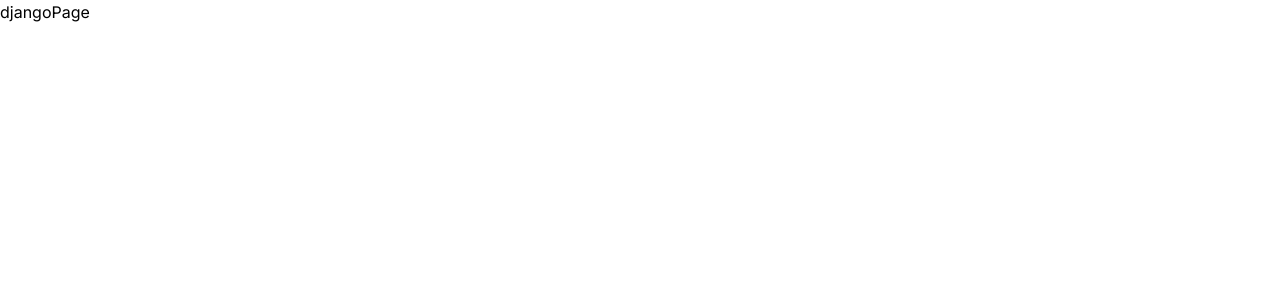
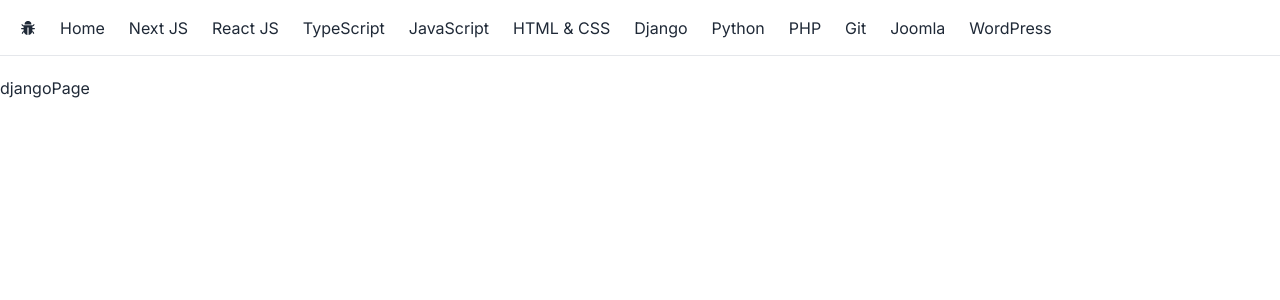
Before and after one commit to Sanzi87/nextdev-blog, a Next.js app: page /django in a window 1280 px wide. Shown: the top 300 px of the page. Built offline with nearby package versions, Linux system fonts and the light colour scheme.

Commit message:
Create pages

```diff
--- /dev/null
+++ b/app/NavBar.tsx
@@ -0,0 +1,47 @@
+'use client';
+import Link from 'next/link';
+import { usePathname } from 'next/navigation';
+import React from 'react';
+import { AiFillBug } from 'react-icons/ai';
+import classnames from 'classnames';
+
+const NavBar = () => {
+  const currentPath = usePathname();
+  const links = [
+    { label: 'Home', href: '/' },
+    { label: 'Next JS', href: '/next-js' },
+    { label: 'React JS', href: '/react-js' },
+    { label: 'TypeScript', href: '/typescript' },
+    { label: 'JavaScript', href: '/javascript' },
+    { label: 'HTML & CSS', href: '/html-css' },
+    { label: 'Django', href: '/django' },
+    { label: 'Python', href: '/python' },
+    { label: 'PHP', href: '/php' },
+    { label: 'Git', href: '/git' },
+    { label: 'Joomla', href: '/joomla' },
+    { label: 'WordPress', href: '/wordpress' },
+  ];
+  return (
+    <nav className='flex space-x-6 border-b mb-5 px-5 h-14 items-center'>
+      <Link href='/'>
+        <AiFillBug />
+      </Link>
+      <ul className='navbar-links flex space-x-6'>
+        {links.map((link) => (
+          <Link
+            key={link.href}
+            className={classnames({
+              'active-link': link.href === currentPath,
+              'transition-colors': true,
+            })}
+            href={link.href}
+          >
+            {link.label}
+          </Link>
+        ))}
+      </ul>
+    </nav>
+  );
+};
+
+export default NavBar;
--- a/app/layout.tsx
+++ b/app/layout.tsx
@@ -1,22 +1,26 @@
-import './globals.css'
-import type { Metadata } from 'next'
-import { Inter } from 'next/font/google'
+import './globals.css';
+import type { Metadata } from 'next';
+import { Inter } from 'next/font/google';
+import NavBar from './NavBar';
 
-const inter = Inter({ subsets: ['latin'] })
+const inter = Inter({ subsets: ['latin'] });
 
 export const metadata: Metadata = {
-  title: 'Create Next App',
-  description: 'Generated by create next app',
-}
+  title: 'NextDev Solutions',
+  description: 'NextDev Solutions Blog',
+};
 
 export default function RootLayout({
   children,
 }: {
-  children: React.ReactNode
+  children: React.ReactNode;
 }) {
   return (
-    <html lang="en">
-      <body className={inter.className}>{children}</body>
+    <html lang='en'>
+      <body className={inter.className}>
+        <NavBar />
+        <main>{children}</main>
+      </body>
     </html>
-  )
+  );
 }
--- a/tailwind.config.ts
+++ b/tailwind.config.ts
@@ -15,6 +15,18 @@ const config: Config = {
       },
     },
   },
-  plugins: [],
+  plugins: [require("daisyui")],
+
+  // daisyUI config (optional - here are the default values)
+  daisyui: {
+    themes: true, // true: all themes | false: only light + dark | array: specific themes like this ["light", "dark", "cupcake"]
+    darkTheme: "night", // name of one of the included themes for dark mode
+    base: true, // applies background color and foreground color for root element by default
+    styled: true, // include daisyUI colors and design decisions for all components
+    utils: true, // adds responsive and modifier utility classes
+    rtl: false, // rotate style direction from left-to-right to right-to-left. You also need to add dir="rtl" to your html tag and install `tailwindcss-flip` plugin for Tailwind CSS.
+    prefix: "", // prefix for daisyUI classnames (components, modifiers and responsive class names. Not colors)
+    logs: true, // Shows info about daisyUI version and used config in the console when building your CSS
+  },
 }
 export default config
```
Also changed, not shown: package.json (+12 -4 lines), 1 other file (tests, documents, lock files or other folders).
